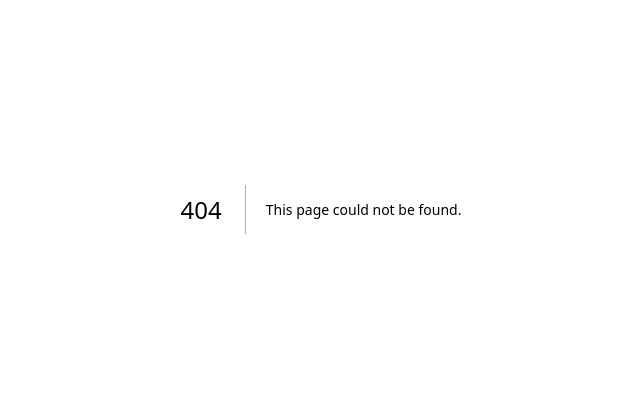
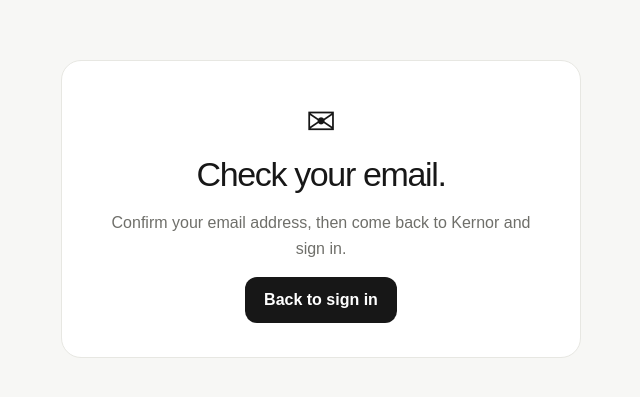
Before and after one commit to Dr-Opara/Kernor-ai, a Next.js app: page /check-email in a window 1280 px wide. Before the commit this address had no page. Shown: the part 191-588 px from the top of the page, without its empty margins (319-959 px from the left). Built offline with nearby package versions, Linux system fonts and the light colour scheme.

Commit message:
feat: add src/app/check-email/page.tsx

```diff
--- /dev/null
+++ b/src/app/check-email/page.tsx
@@ -0,0 +1,16 @@
+import Link from "next/link";
+
+export default function CheckEmailPage() {
+  return (
+    <main className="shell" style={{ minHeight: "100vh", display: "grid", placeItems: "center", padding: "50px 0" }}>
+      <div className="card" style={{ width: "min(520px,100%)", padding: 34, textAlign: "center" }}>
+        <div style={{ fontSize: 36 }}>✉</div>
+        <h1 style={{ fontSize: 34, letterSpacing: "-0.04em", marginBottom: 10 }}>Check your email.</h1>
+        <p className="muted" style={{ lineHeight: 1.6 }}>
+          Confirm your email address, then come back to Kernor and sign in.
+        </p>
+        <Link className="btn btn-primary" href="/login" style={{ marginTop: 16 }}>Back to sign in</Link>
+      </div>
+    </main>
+  );
+}
```
